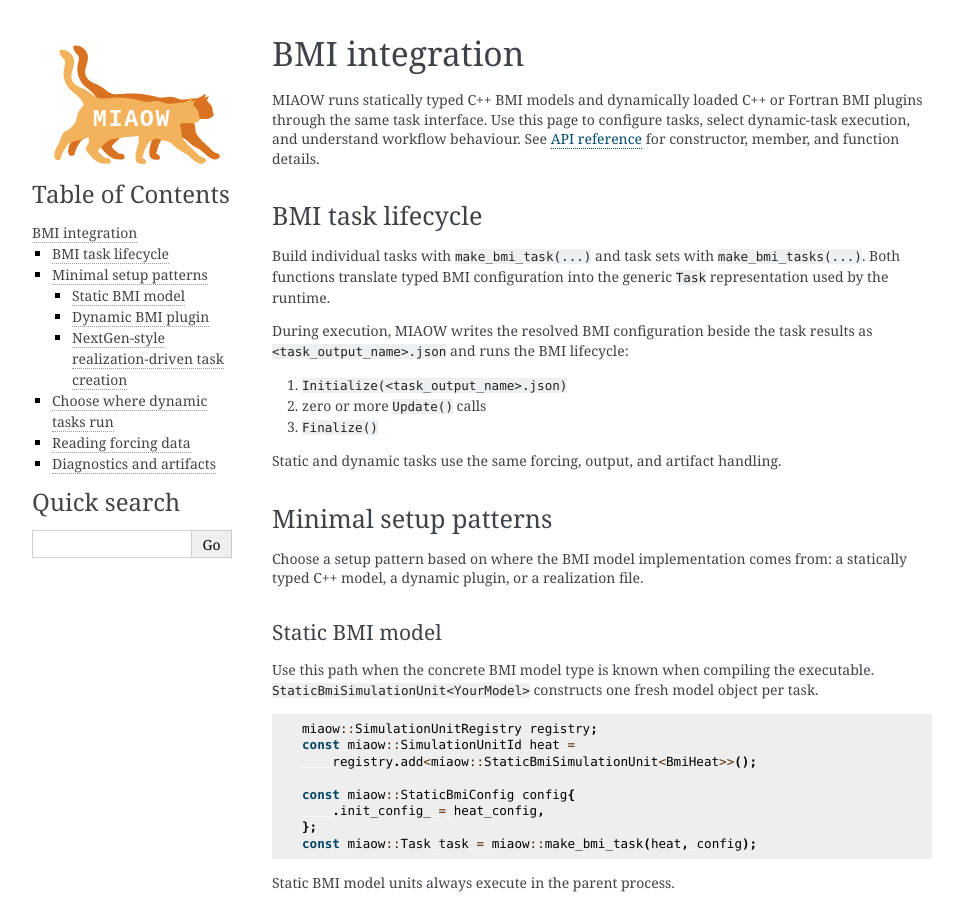
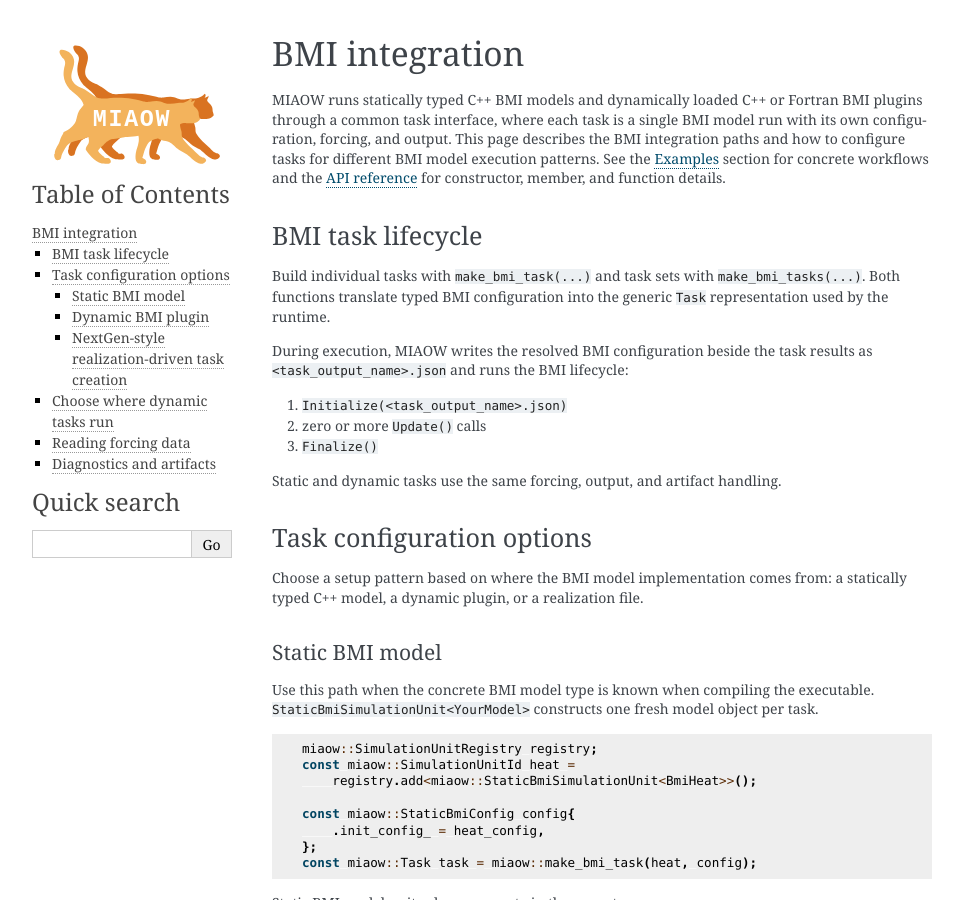
Before and after one commit to uofs-simlab/miaow-framework, a Sphinx documentation site: the page built from docs/bmi.rst, in a window 1280 px wide and 900 px high. Shown: the whole window, without its empty margins (148-1111 px from the left). Built offline with Sphinx 7.4.7, drawn with Linux system fonts in a browser that asks for light colours; the version number could not be read and is left out; some of the changed text lies outside the part shown.

```diff
--- a/docs/bmi.rst
+++ b/docs/bmi.rst
@@ -1,7 +1,7 @@
 BMI integration
 ===============
 
-MIAOW runs statically typed C++ BMI models and dynamically loaded C++ or Fortran BMI plugins through the same task interface. Use this page to configure tasks, select dynamic-task execution, and understand workflow behaviour. See :doc:`api` for constructor, member, and function details.
+MIAOW runs statically typed C++ BMI models and dynamically loaded C++ or Fortran BMI plugins through a common task interface, where each task is a single BMI model run with its own configuration, forcing, and output. This page describes the BMI integration paths and how to configure tasks for different BMI model execution patterns. See the :doc:`examples` section for concrete workflows and the :doc:`api` for constructor, member, and function details.
 
 BMI task lifecycle
 ------------------
@@ -16,8 +16,8 @@ During execution, MIAOW writes the resolved BMI configuration beside the task re
 
 Static and dynamic tasks use the same forcing, output, and artifact handling.
 
-Minimal setup patterns
-----------------------
+Task configuration options
+--------------------------
 
 Choose a setup pattern based on where the BMI model implementation comes from: a statically typed C++ model, a dynamic plugin, or a realization file.
 
@@ -97,11 +97,11 @@ Static BMI tasks always execute in the parent process. Dynamic BMI tasks can exe
      - The plugin can run safely in the parent process (i.e., it is thread safe) and you want to avoid the overhead of subprocesses.
      - This is the default task execution mode.
    * - ``ExecutionMode::single_task_subprocess``
-     - Each task needs a fresh process
-     - The subprocess stops after one task result.
+     - Each task needs a fresh process, for example, due to persistent global state in the plugin.
+     - The subprocess stops after one task result, whether the task succeeds or fails, and the next task gets a fresh process and BMI lifecycle.
    * - ``ExecutionMode::persistent_subprocess``
      - Tasks benefit from process reuse while keeping parent-process isolation
-     - One process is reused per job worker; each task still gets a fresh BMI lifecycle.
+     - One process is reused per job worker if the task succeeds; each task still gets a fresh BMI lifecycle.
 
 Subprocess modes are available for dynamic BMI tasks. ``DynamicBmiConfig::subprocess_path_`` selects a non-default subprocess executable. See :ref:`subprocess-execution` for process ownership, reuse, lifetime, and concurrency behaviour.
 
```
Also changed, not shown: README.md (+11 -16 lines).
